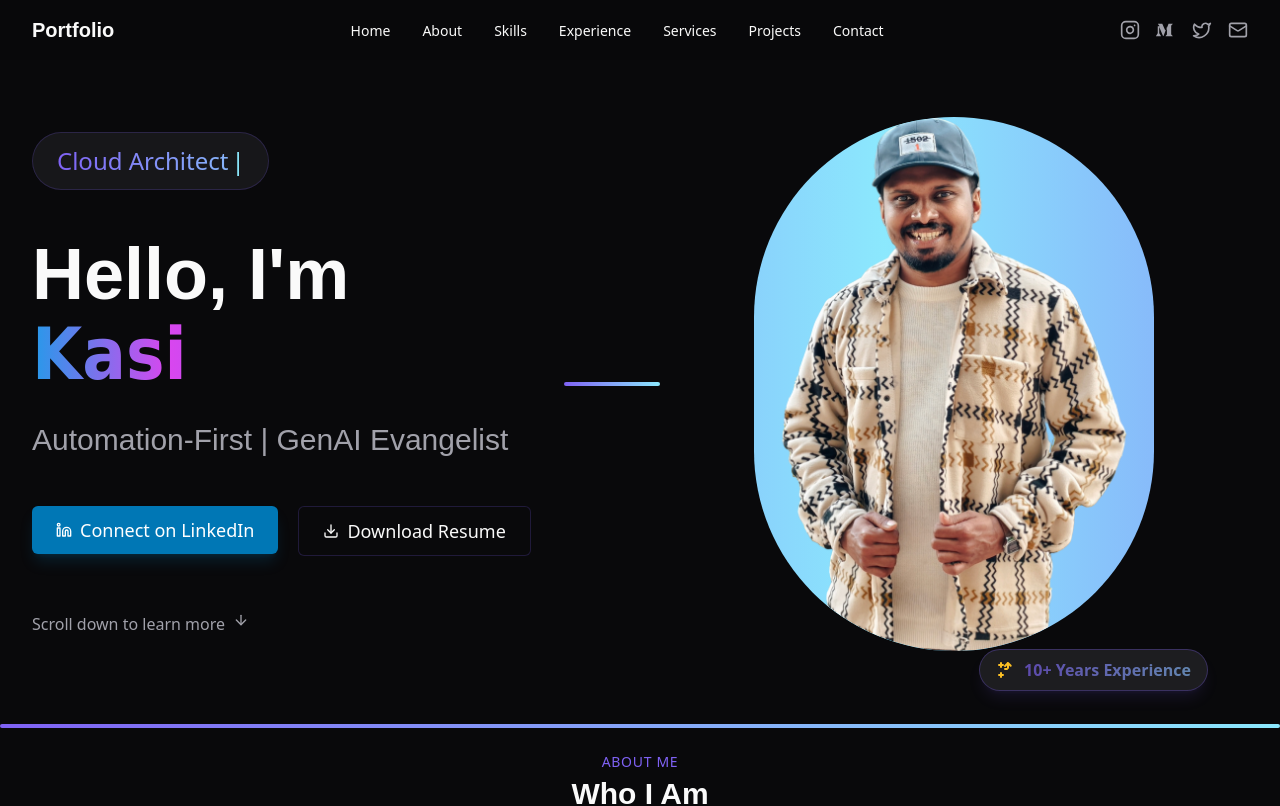
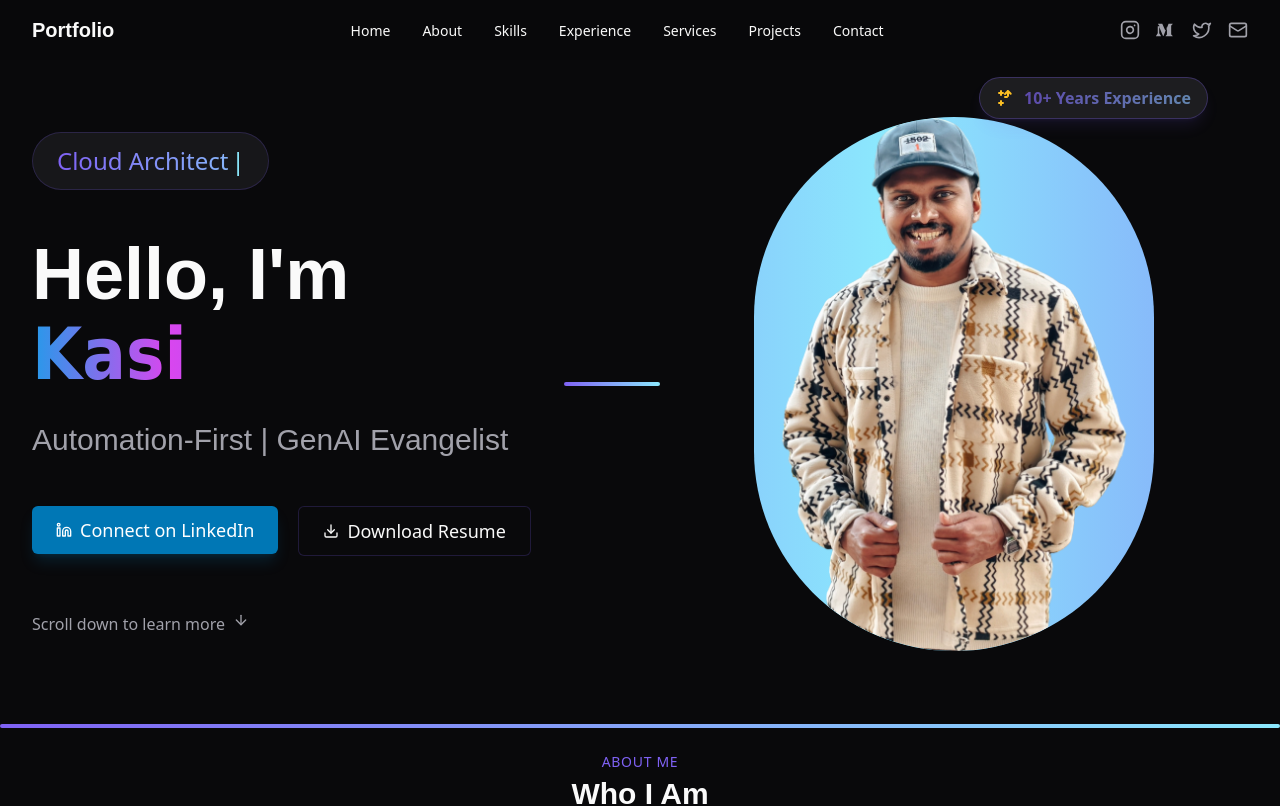
Before and after one commit to kasifalic/kasif-ali-architect, a React (Vite) app: page / in a window 1280 px wide. Shown: the top 806 px of the page. Built offline with nearby package versions, Linux system fonts and the light colour scheme.

Commit message:
Fix: Move experience badge
Move the "10+ Years Experience" badge above the profile image's container.

```diff
--- a/src/components/HeroSection.tsx
+++ b/src/components/HeroSection.tsx
@@ -95,6 +95,17 @@ const HeroSection = () => {
             <div className="w-24 h-1 bg-gradient-to-r from-primary to-accent rounded-full"></div>
           </div>
 
+          {/* Experience badge - moved to top */}
+          <div className="absolute -top-10 right-0 md:right-10 z-20">
+            <div className="px-4 py-2 rounded-full bg-secondary/70 border border-primary/30 backdrop-blur-md shadow-lg shadow-primary/10 hover:scale-105 transition-transform duration-300 flex items-center gap-2">
+              <svg xmlns="http://www.w3.org/2000/svg" className="h-5 w-5 text-amber-400" viewBox="0 0 20 20" fill="currentColor">
+                <path fillRule="evenodd" d="M5 2a1 1 0 011 1v1h1a1 1 0 010 2H6v1a1 1 0 01-2 0V6H3a1 1 0 010-2h1V3a1 1 0 011-1zm0 10a1 1 0 011 1v1h1a1 1 0 110 2H6v1a1 1 0 11-2 0v-1H3a1 1 0 110-2h1v-1a1 1 0 011-1zm7-10a1 1 0 01.707.293l.707.707L15.414 5a1 1 0 01-1.414 1.414L13 5.414V8a1 1 0 01-2 0V5.414L9.707 6.707a1 1 0 01-1.414-1.414L10 3.586l.707-.707A1 1 0 0112 2z" clipRule="evenodd" />
+                <path d="M8 9a1 1 0 011-1h2a1 1 0 110 2H9a1 1 0 01-1-1z" />
+              </svg>
+              <p className="text-base font-semibold text-gradient animate-pulse-slow">10+ Years Experience</p>
+            </div>
+          </div>
+
           {/* Profile image container with shimmering border */}
           <div className="relative w-full h-full flex items-center justify-center">
             <div className="relative rounded-full overflow-hidden">
@@ -111,17 +122,6 @@ const HeroSection = () => {
               </div>
             </div>
           </div>
-
-          {/* Enhanced experience badge */}
-          <div className="absolute -bottom-10 right-0 md:right-10">
-            <div className="px-4 py-2 rounded-full bg-secondary/70 border border-primary/30 backdrop-blur-md shadow-lg shadow-primary/10 hover:scale-105 transition-transform duration-300 flex items-center gap-2">
-              <svg xmlns="http://www.w3.org/2000/svg" className="h-5 w-5 text-amber-400" viewBox="0 0 20 20" fill="currentColor">
-                <path fillRule="evenodd" d="M5 2a1 1 0 011 1v1h1a1 1 0 010 2H6v1a1 1 0 01-2 0V6H3a1 1 0 010-2h1V3a1 1 0 011-1zm0 10a1 1 0 011 1v1h1a1 1 0 110 2H6v1a1 1 0 11-2 0v-1H3a1 1 0 110-2h1v-1a1 1 0 011-1zm7-10a1 1 0 01.707.293l.707.707L15.414 5a1 1 0 01-1.414 1.414L13 5.414V8a1 1 0 01-2 0V5.414L9.707 6.707a1 1 0 01-1.414-1.414L10 3.586l.707-.707A1 1 0 0112 2z" clipRule="evenodd" />
-                <path d="M8 9a1 1 0 011-1h2a1 1 0 110 2H9a1 1 0 01-1-1z" />
-              </svg>
-              <p className="text-base font-semibold text-gradient animate-pulse-slow">10+ Years Experience</p>
-            </div>
-          </div>
         </div>
       </div>
     </section>
```
